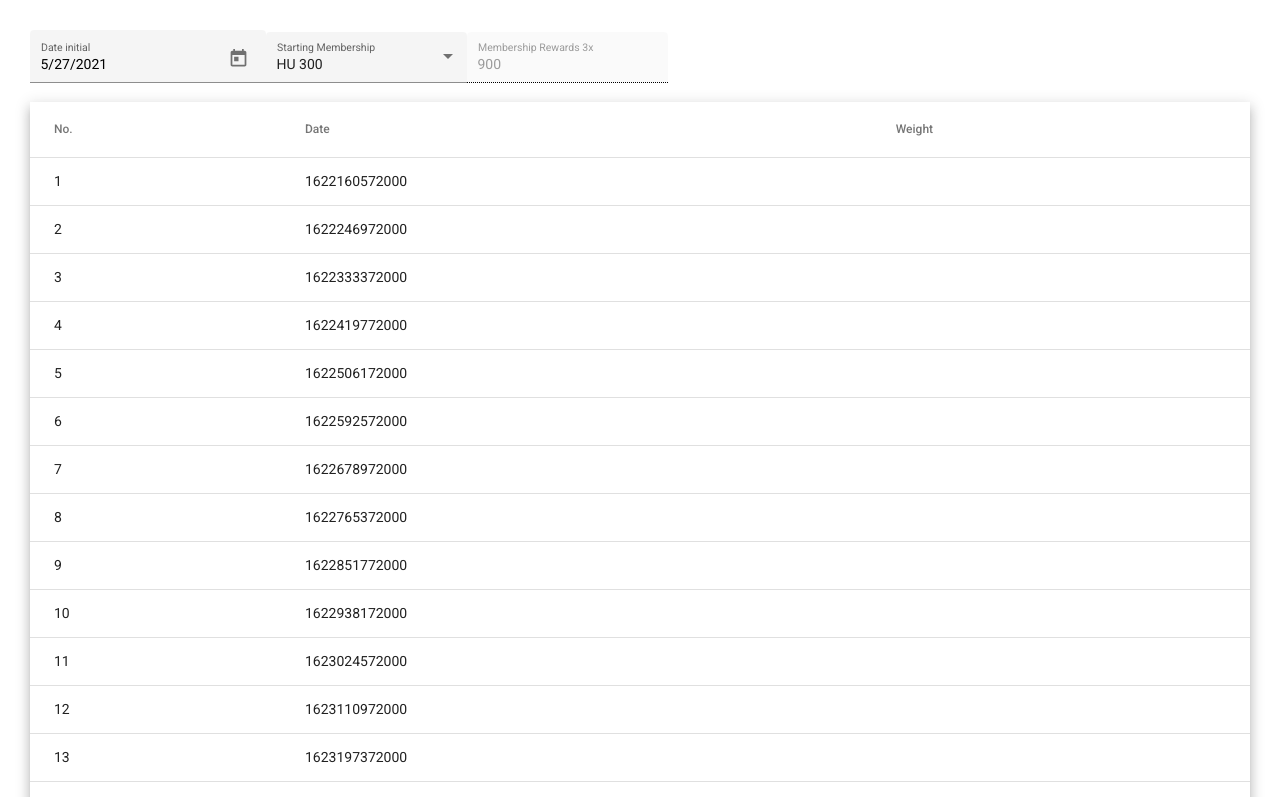
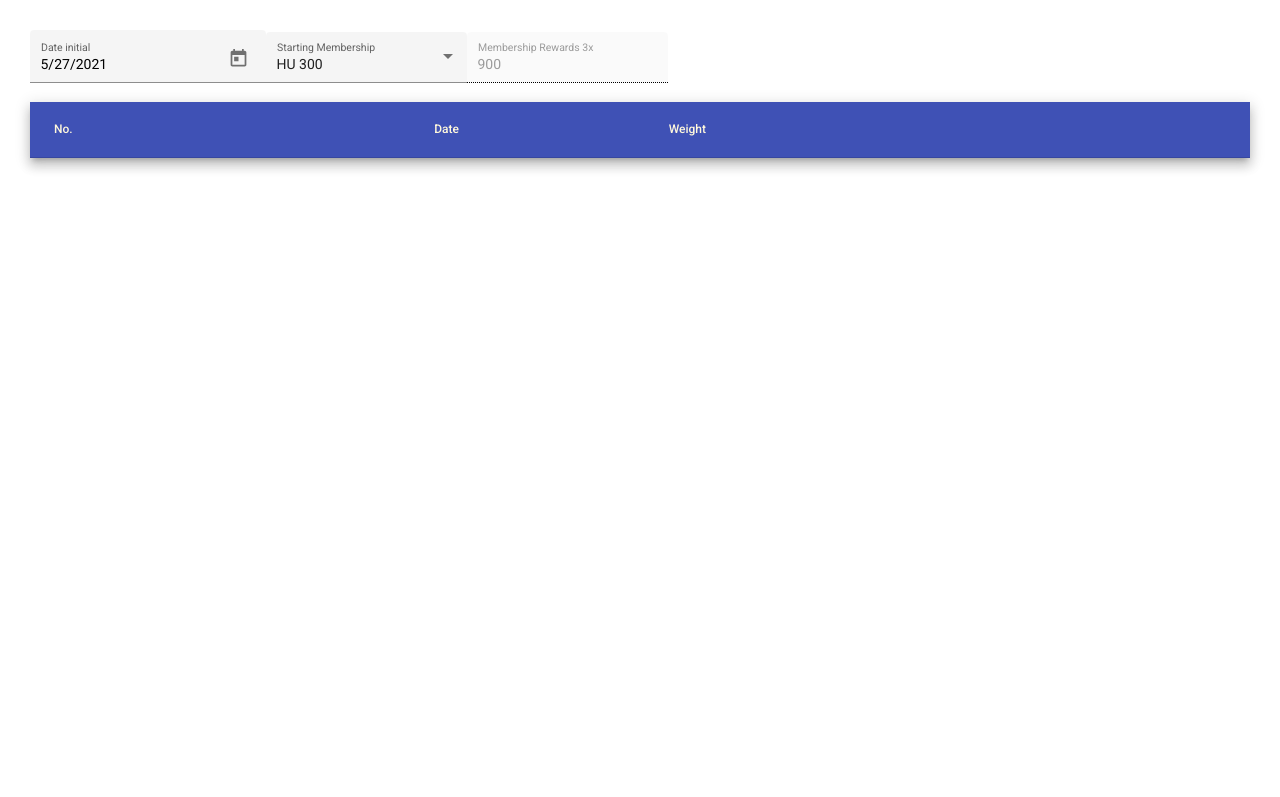
Before and after one commit to marioajuez/basica, an Angular app: page / in a window 1280 px wide. Shown: the top 797 px of the page. Built offline with nearby package versions, Linux system fonts and the light colour scheme.

Commit message:
estilos plantilla 100%

```diff
--- a/src/app/app.component.html
+++ b/src/app/app.component.html
@@ -51,7 +51,7 @@
 
 <table mat-table [dataSource]="table" class="mat-elevation-z8">
 
-  <tr mat-header-row *matHeaderRowDef="displayedColumns"></tr>
+  <tr mat-header-row *matHeaderRowDef="displayedColumns; sticky: true"></tr>
   <tr mat-row *matRowDef="let row; columns: displayedColumns;" ></tr>
 
   <ng-container matColumnDef="position">
@@ -60,7 +60,7 @@
   </ng-container>
   <ng-container matColumnDef="name">
     <th mat-header-cell *matHeaderCellDef> Date </th>
-    <td mat-cell *matCellDef="let days"> {{days.date}} </td>
+    <td mat-cell *matCellDef="let days"> {{days.date | date : "dd/MM/yyyy"}} </td>
   </ng-container>
   <ng-container matColumnDef="weight">
     <th mat-header-cell *matHeaderCellDef> Weight </th>
--- a/src/app/app.component.scss
+++ b/src/app/app.component.scss
@@ -1,5 +1,9 @@
 table{
     width: 100%;
+}
+.mat-header-cell{
+    background-color: #3f51b5;
+    color: cornsilk;
 }
 
 mat-grid-tile {
--- a/src/app/app.component.ts
+++ b/src/app/app.component.ts
@@ -60,15 +60,21 @@ export class AppComponent {
       end: new FormControl(new Date(year, month, 19))
     });
 
-    for( let i = 1; i<=this.totalDays;i++){
-        this.table.push({
-            date: new Date().setDate(new Date().getDate()+i)
-        })
-    }
+    // for( let i = 1; i<=this.totalDays;i++){
+    //     this.table.push({
+    //         date: new Date().setDate(new Date().getDate()+i)
+    //     })
+    // }
   }
 
   addEvent(type: string, event) {
-    console.log(event.value)
-    // this.events.push(`${type}: ${event.value}`);
+
+    this.table = []
+
+    for( let i = 1; i<=this.totalDays;i++){
+      this.table.push({
+          date: new Date(event.value).setDate(new Date(event.value).getDate()+i)
+      })
   }
 }
+}
```
